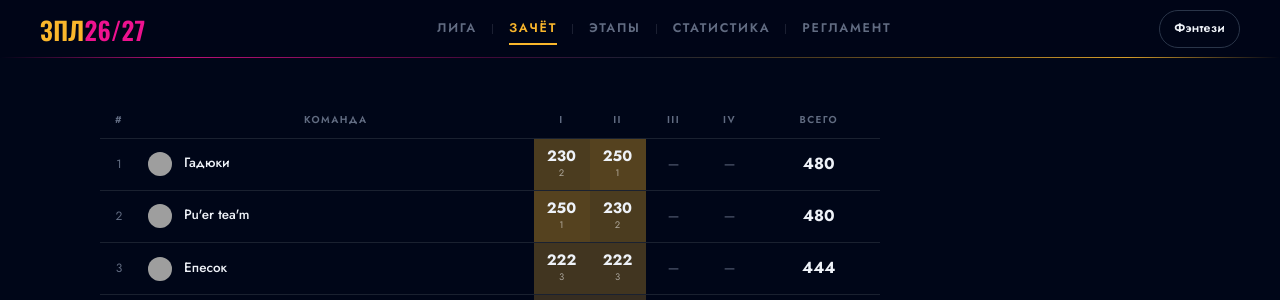
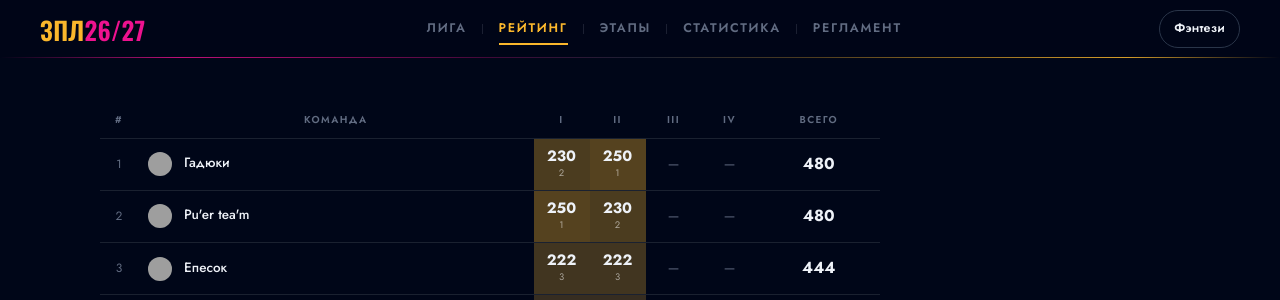
Before and after one commit to iaroslavexe/zpl-site, a FastAPI app: page /standings in a window 1280 px wide. Shown: the top 300 px of the page. Run offline with FastAPI, Linux system fonts and the light colour scheme; grey boxes are pictures that could not be loaded.

Commit message:
Рейтинг вместо зачёта: таб и подпись блока на главной

```diff
--- a/app/config.py
+++ b/app/config.py
@@ -25,7 +25,7 @@ STAGE_SLUGS = {
 
 NAV = [
     {"key": "league", "title": "Лига", "url": "/"},
-    {"key": "standings", "title": "Зачёт", "url": "/standings"},
+    {"key": "standings", "title": "Рейтинг", "url": "/standings"},
     {"key": "stages", "title": "Этапы", "url": "/stages"},
     {"key": "stats", "title": "Статистика", "url": "/stats"},
     {"key": "rules", "title": "Регламент", "url": "/rules"},
--- a/app/templates/pages/league.html
+++ b/app/templates/pages/league.html
@@ -33,7 +33,7 @@
 
 <section class="home-mid">
   <div class="home-stand">
-    <p class="cap">Командный зачёт</p>
+    <p class="cap">Рейтинг команд в сезоне</p>
     {% for row in top %}
     <div class="team-row">
       <span class="team-row__rank">{{ row.rank }}</span>
@@ -42,7 +42,7 @@
       <span class="team-row__pts">{{ row.total }}</span>
     </div>
     {% endfor %}
-    <a class="home-stand__more" href="/standings">Весь зачёт</a>
+    <a class="home-stand__more" href="/standings">Весь рейтинг</a>
   </div>
 
   {% if video %}
--- a/app/templates/pages/standings.html
+++ b/app/templates/pages/standings.html
@@ -1,5 +1,5 @@
 {% extends "base.html" %}
-{% block title %}Зачёт {{ season }} — {{ season_title }}{% endblock %}
+{% block title %}Рейтинг {{ season }} — {{ season_title }}{% endblock %}
 {% block content %}
 
 <div class="table-wrap">
```
